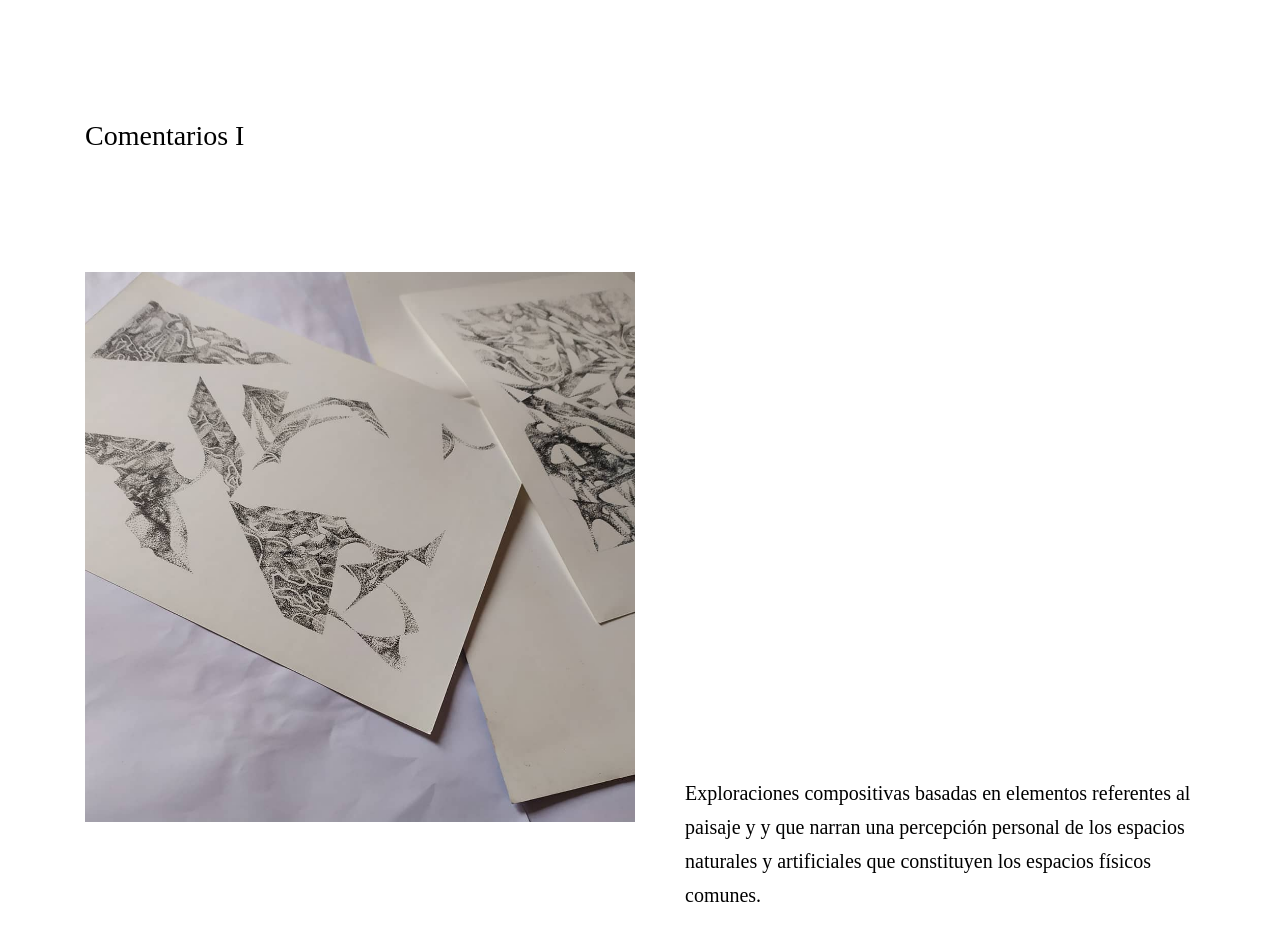
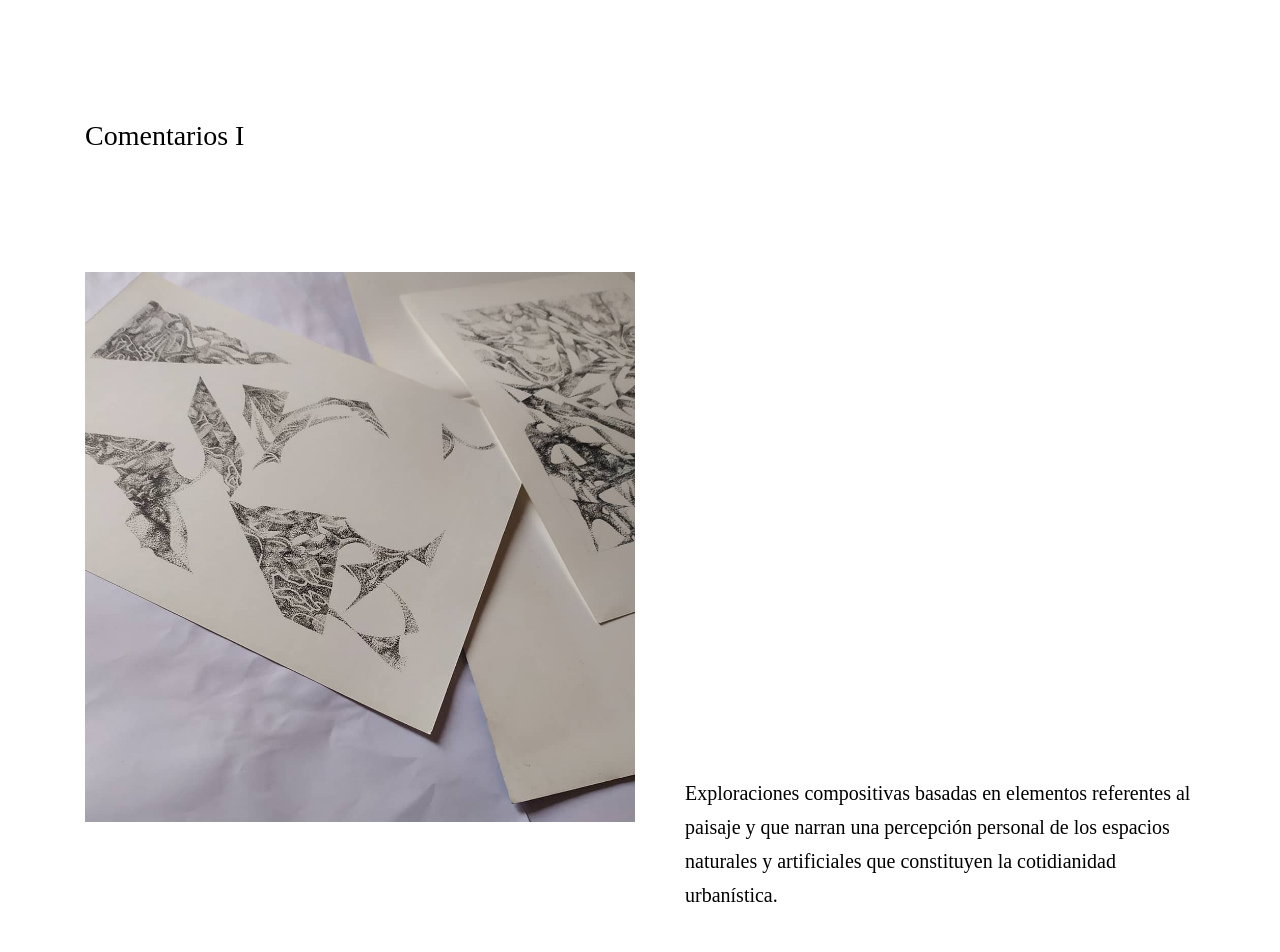
Before and after one commit to Peppa-Peddler/comentario-sobre-arquitectura-y-paisaje, a plain HTML site: page index.html in a window 1280 px wide. Shown: the top 952 px of the page. Drawn offline with Linux system fonts and the light colour scheme; a web font is replaced by a local one.

Commit message:
fixingtext

```diff
--- a/index.html
+++ b/index.html
@@ -12,10 +12,8 @@
             <div class="initial">
                 <img class="opener" src="images/01.jpg" alt="">
                 <p class="right">
-                    Exploraciones compositivas basadas en elementos referentes al paisaje y  y que narran una percepción
-                    personal de los espacios naturales y artificiales que constituyen los espacios físicos comunes.
-
-
+                    Exploraciones compositivas basadas en elementos referentes al paisaje y que narran una percepción
+                    personal de los espacios naturales y artificiales que constituyen la cotidianidad urbanística.
                 </p>
             </div>
             <div class="gallery">
```
